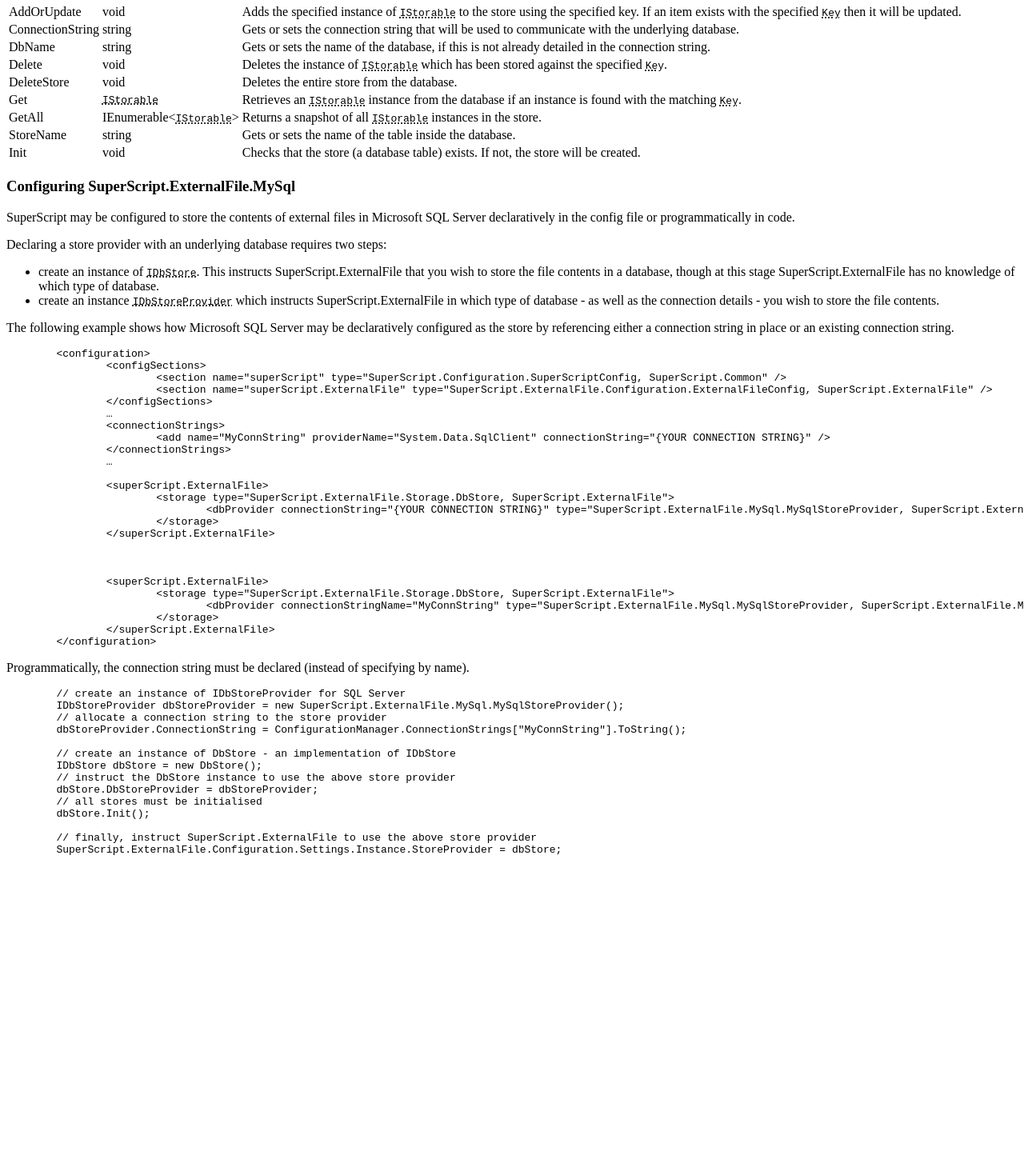
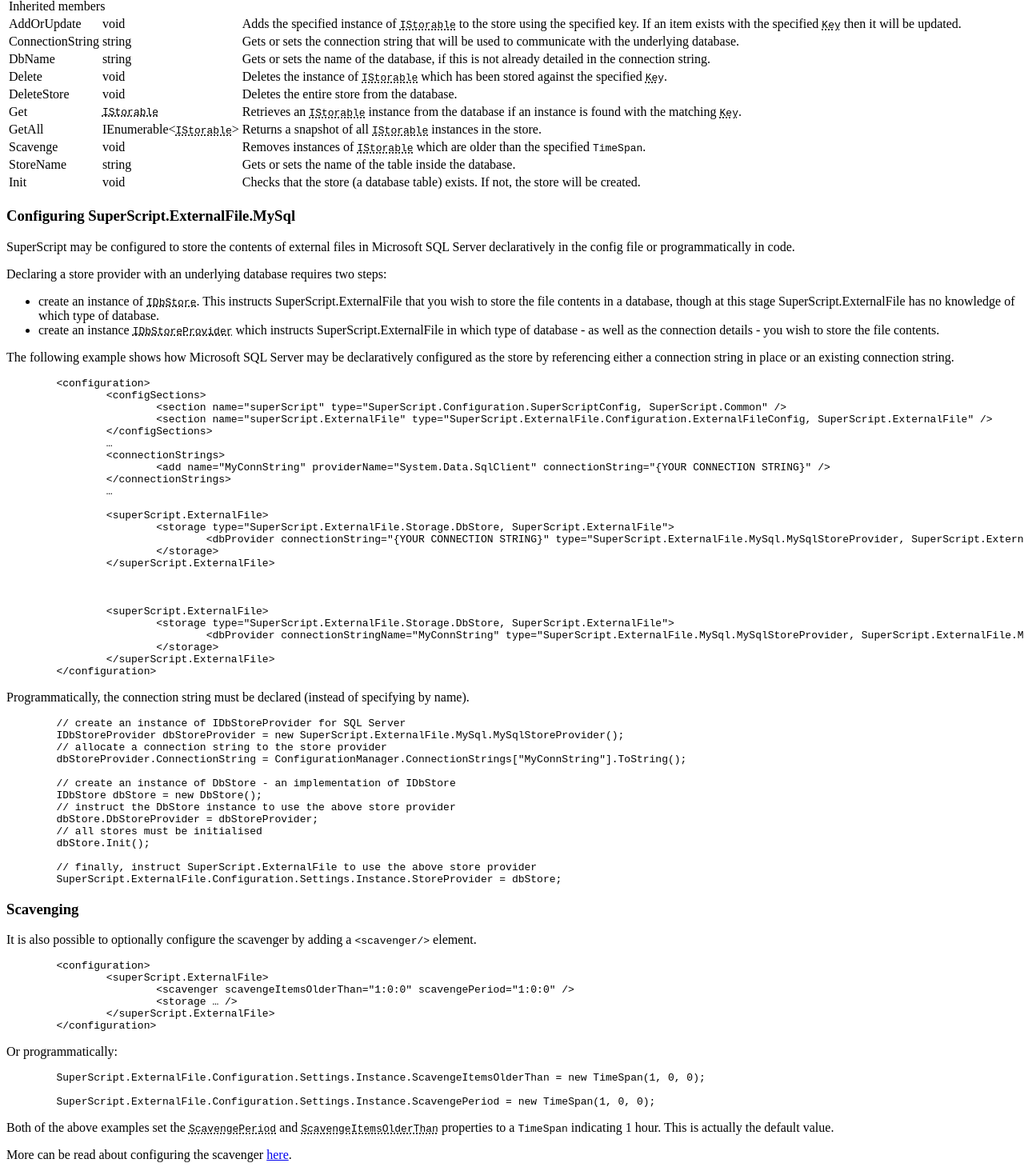
Before and after one commit to Supertext/SuperScript.ExternalFile.MySql, a plain HTML site: page documentation/index.html in a window 1280 px wide. Shown: the part 538-2007 px from the top of the page at 80% size. Before the commit the page ends 1621 px from the top, so only its background shows below. Drawn offline with Linux system fonts and the light colour scheme.

Commit message:
Update index.html

```diff
--- a/documentation/index.html
+++ b/documentation/index.html
@@ -43,6 +43,7 @@
 		IStorable Get(string key);
 		IEnumerable&lt;IStorable&gt; GetAll();
 		void Init();
+		void Scavenge(TimeSpan removeThreshold);
 		string StoreName { get; set; }
 	}
 </pre>
@@ -125,6 +126,15 @@
 	  <td>
 	    <p>
 	      Returns a snapshot of all <abbr title="SuperScript.ExternalFile.Storage.IStorable"><code>IStorable</code></abbr> instances in the store.
+	    </p>
+	  </td>
+	</tr>
+	<tr>
+		<td>Scavenge</td>
+		<td>void</td>
+		<td>
+			<p>
+				Removes instances of <abbr title="SuperScript.ExternalFile.Storage.IStorable"><code>IStorable</code></abbr> which are older than the specified <code>TimeSpan</code>.
 			</p>
 		</td>
 	</tr>
@@ -224,3 +234,38 @@
 	// finally, instruct SuperScript.ExternalFile to use the above store provider
 	SuperScript.ExternalFile.Configuration.Settings.Instance.StoreProvider = dbStore;
 </pre>
+
+<h3 id="scavenging">Scavenging</h3>
+
+<p>
+	It is also possible to optionally configure the scavenger by adding a <code>&lt;scavenger/&gt;</code> element.
+</p>
+
+<pre class="brush: xml">
+	&lt;configuration&gt;
+		&lt;superScript.ExternalFile&gt;
+			&lt;scavenger scavengeItemsOlderThan="1:0:0" scavengePeriod="1:0:0" /&gt;
+			&lt;storage &hellip; /&gt;
+		&lt;/superScript.ExternalFile&gt;
+	&lt;/configuration&gt;
+</pre>
+
+<p>
+	Or programmatically:
+</p>
+
+<pre class="brush: c#">
+	SuperScript.ExternalFile.Configuration.Settings.Instance.ScavengeItemsOlderThan = new TimeSpan(1, 0, 0);
+
+	SuperScript.ExternalFile.Configuration.Settings.Instance.ScavengePeriod = new TimeSpan(1, 0, 0);
+</pre>
+
+<p>
+	Both of the above examples set the <abbr title="SuperScript.ExternalFile.Configuration.Settings.Instance.ScavengePeriod"><code>ScavengePeriod</code></abbr> and
+	<abbr title="SuperScript.ExternalFile.Configuration.Settings.Instance.ScavengeItemsOlderThan"><code>ScavengeItemsOlderThan</code></abbr> properties
+	to a <code>TimeSpan</code> indicating 1 hour. This is actually the default value.
+</p>
+
+<p>
+	More can be read about configuring the scavenger <a href="http://supertext.github.io/SuperScript.ExternalFile/#!/storage.istore/config" target="_blank">here</a>.
+</p>
```
Lines whose indentation alone changed are shown as unchanged.
